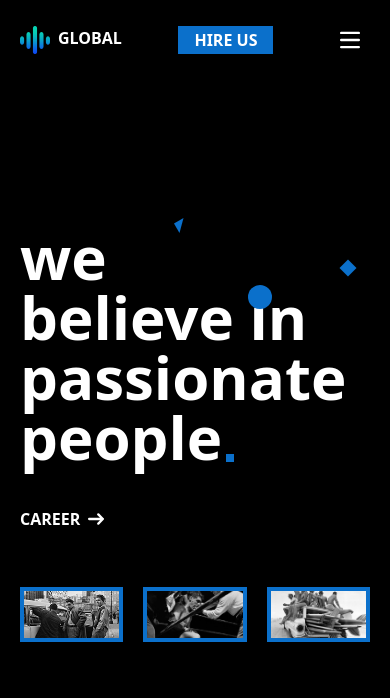
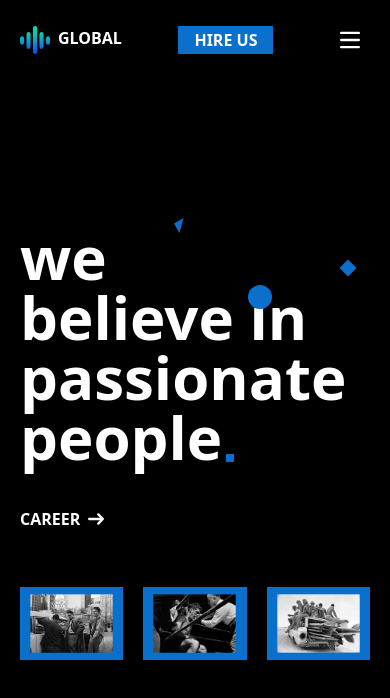
Before and after one commit to Eslam-Mohamed-G/global-next.js, a Next.js app: page /about in a window 390 px wide. Shown: the top 698 px of the page. Built offline with nearby package versions, Linux system fonts and the light colour scheme.

Commit message:
Responsive design

```diff
--- a/src/app/about/page.tsx
+++ b/src/app/about/page.tsx
@@ -22,24 +22,24 @@ const Page = () => {
                     </div>
 
                     {/* there images */}
-                    <div className="flex flex-row gap-5 md:gap-10 flex-1">
-                        <div className="w-1/3 h-1/2 overflow-hidden text-white bg-blueColor group cursor-pointer">
-                            <div className="w-full h-full p-1 sm:p-2 md:p-3 box-border transition-all delay-150 relative group-hover:p-0">
-                                <img src="/img/about-winners.jpg" alt="winners"  className='w-full h-full object-cover'/>
+                    <div className="flex flex-row gap-5 md:gap-10 h-1/3">
+                        <div className="w-1/3 h-2/3 flex justify-center items-center overflow-hidden text-white bg-blueColor group cursor-pointer">
+                            <div className="w-full h-full relative">
+                                <img src="/img/about-winners.jpg" alt="winners"  className='w-full h-full object-cover block transition-transform duration-300 ease-in-out scale-80 group-hover:scale-110'/>
                                 <span className='uppercase text-blueColor font-bold absolute -bottom-5 right-2 transition-all delay-150 group-hover:-bottom-0'>winners</span>
                             </div>
                         </div>
 
-                        <div className="w-1/3 h-1/2 overflow-hidden text-white bg-blueColor group cursor-pointer">
-                            <div className="w-full h-full p-1 sm:p-2 md:p-3 box-border transition-all delay-150 relative group-hover:p-0">
-                                <img src="/img/about-philosophy.jpg" alt="philosophy"  className='w-full h-full object-cover'/>
+                        <div className="w-1/3 h-2/3 box-border overflow-hidden text-white bg-blueColor group cursor-pointer">
+                            <div className="w-full h-full relative">
+                                <img src="/img/about-philosophy.jpg" alt="philosophy"  className='w-full h-full object-cover block transition-transform duration-300 ease-in-out scale-80 group-hover:scale-110'/>
                                 <span className='uppercase text-blueColor font-bold absolute -bottom-5 right-2 transition-all delay-150 group-hover:-bottom-0'>philosophy</span>
                             </div>
                         </div>
 
-                        <div className="w-1/3 h-1/2 overflow-hidden text-white bg-blueColor group cursor-pointer">
-                            <div className="w-full h-full p-1 sm:p-2 md:p-3 box-border transition-all delay-150 relative group-hover:p-0">
-                                <img src="/img/about-history.jpg" alt="history"  className='w-full h-full object-cover'/>
+                        <div className="w-1/3 h-2/3 box-border overflow-hidden text-white bg-blueColor group cursor-pointer">
+                            <div className="w-full h-full relative">
+                                <img src="/img/about-history.jpg" alt="history"  className='w-full h-full object-cover block transition-transform duration-300 ease-in-out scale-80 group-hover:scale-110'/>
                                 <span className='uppercase text-blueColor font-bold absolute -bottom-5 right-2 transition-all delay-150 group-hover:-bottom-0'>history</span>
                             </div>
                         </div>
--- a/src/app/layout.tsx
+++ b/src/app/layout.tsx
@@ -30,7 +30,7 @@ export default function RootLayout({
   return (
     <html lang="en">
       <body
-        className={`${geistSans.variable} ${geistMono.variable} antialiased bg-black h-screen overflow-hidden flex flex-col`}
+        className={`${geistSans.variable} ${geistMono.variable} antialiased bg-black h-screen overflow-hidden flex flex-col justify-center`}
       >
         <nav>
           <Navbar />
```
